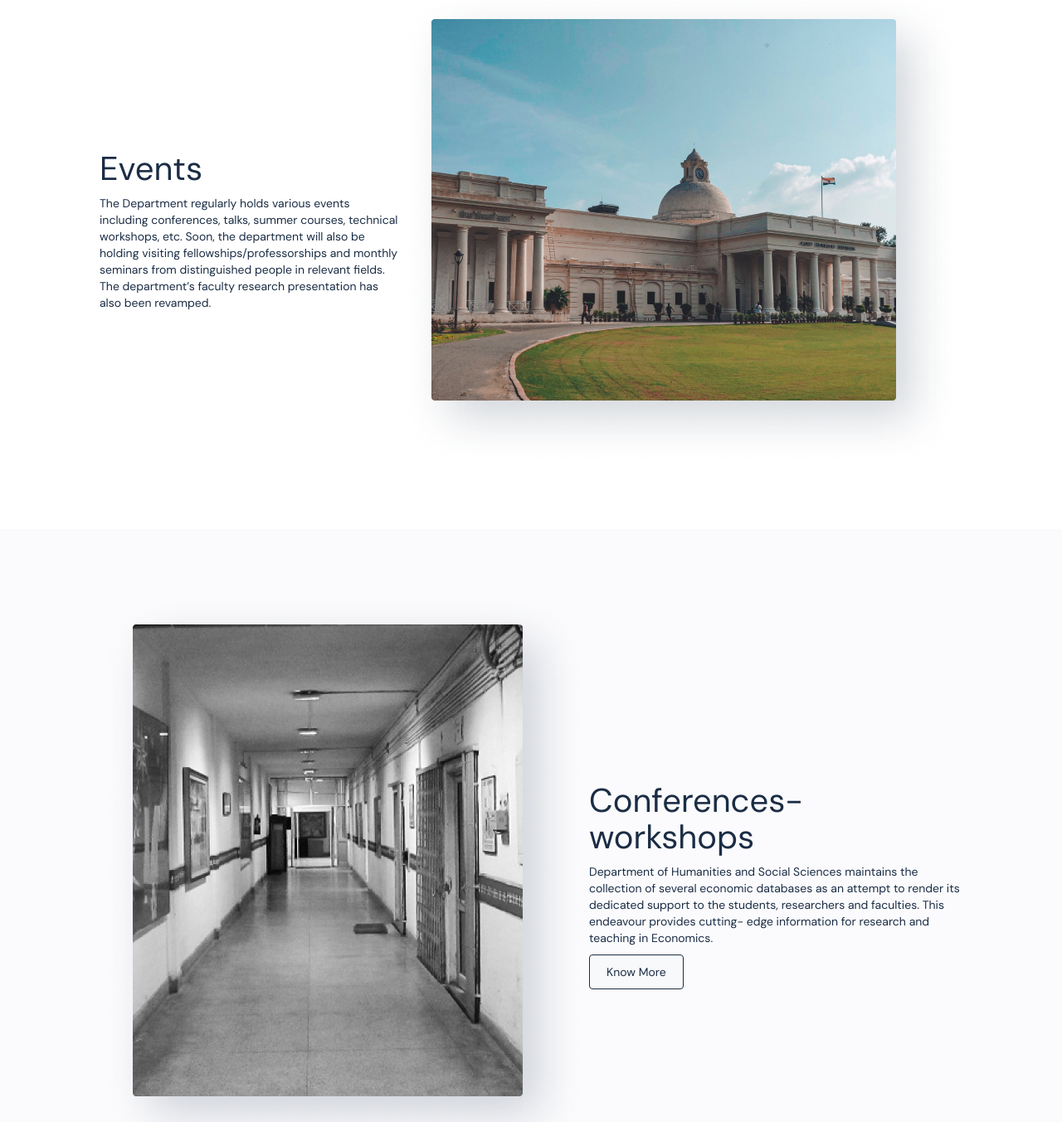
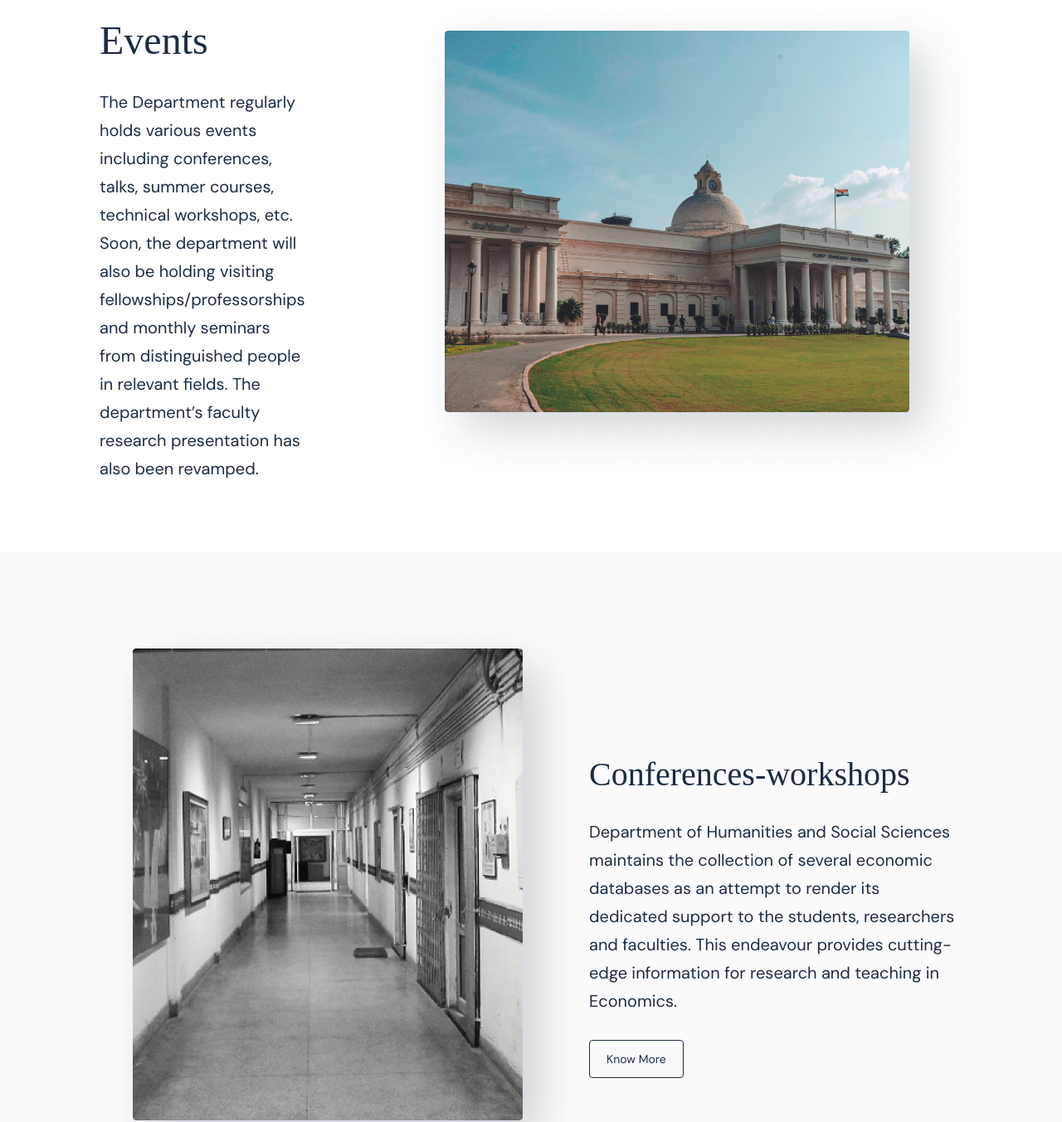
Before and after one commit to quantumsplicer/HHS_IITR_website, a plain HTML site: page html/events.html in a window 1280 px wide. Shown: the part 232-1585 px from the top of the page at 83% size. Drawn offline with nearby package versions, Linux system fonts and the light colour scheme.

Commit message:
design changes

```diff
--- a/html/events.css
+++ b/html/events.css
@@ -60,6 +60,15 @@ body {
   margin: 0px 15px;
 }
 
+.view h2 {
+  font-size: 48px;
+  color: rgba(27, 45, 69, 1);
+  font-weight: 400;
+  font-family: Domaine Display Test;
+  font-style: normal;
+  padding: 20px 0 20px 0;
+}
+
 /* Footer */
 .footer {
   background: #1b2d45;
--- a/html/events.html
+++ b/html/events.html
@@ -38,7 +38,7 @@
             <div class="view">
                 <div>
                     <h2>Events</h2>
-                    <p>
+                    <p style="padding-right: 10vw;">
                       The Department regularly holds various events including conferences, talks,
                       summer courses, technical workshops, etc. Soon, the department will also be
                       holding visiting fellowships/professorships and monthly seminars from
@@ -48,7 +48,7 @@
                 </div>
                 <img src="/static/images/mainbuilding.png">
             </div>
-            <div class="view">
+            <div class="view1">
                 <div>
                     <h2>Conferences-workshops</h2>
                     <p>
@@ -61,7 +61,7 @@
                 </div>
                 <img src="/static/images/image.png">
             </div>
-            <div class="view">
+            <div class="view1">
                 <div>
                     <h2>Honors and Awards</h2>
                     <p>
@@ -74,7 +74,7 @@
                 </div>
                 <img src="/static/images/image.png">
             </div>
-            <div class="view">
+            <div class="view1">
               <div>
                   <h2>Activities</h2>
                   <p>
@@ -87,7 +87,7 @@
               </div>
               <img src="/static/images/image.png">
           </div>
-          <div class="view">
+          <div class="view1">
               <div>
                   <h2>Talks</h2>
                   <p>
--- a/html/people.css
+++ b/html/people.css
@@ -113,14 +113,62 @@ i {
   color: rgba(27, 45, 69, 1);
 }
 
+.view1 {
+  padding: 75px 120px;
+  display: flex;
+  align-items: center;
+}
+
+.view1:nth-child(even) {
+  flex-direction: row-reverse;
+  background: rgba(251, 251, 253, 1);
+}
+
+.view1 button {
+  background: rgba(248, 249, 251, 1);
+  border: 1px solid rgba(27, 45, 69, 1);
+  padding: 12px 20px;
+  border-radius: 4px;
+  color: rgba(27, 45, 69, 1);
+  margin-top: 20px;
+}
+
 .view h2 {
-  font-size: 40px;
+  font-size: 48px;
   color: rgba(27, 45, 69, 1);
   font-weight: 400;
+  font-family: Domaine Display Test;
+  font-style: normal;
+  padding: 20px 0 20px 0;
 }
 
 .view p {
   color: rgba(27, 45, 69, 1);
+  font-family: DM Sans;
+  font-style: normal;
+  font-weight: normal;
+  font-size: 20px;
+  line-height: 170%;
+  /* or 27px */
+}
+
+.view1 h2 {
+  font-size: 40px;
+  color: rgba(27, 45, 69, 1);
+  font-weight: 400;
+  font-family: Domaine Display Test;
+  font-style: normal;
+  padding: 20px 0 20px 0;
+}
+
+.view1 p {
+  color: rgba(27, 45, 69, 1);
+  font-family: DM Sans;
+  font-style: normal;
+  font-weight: normal;
+  font-size: 20px;
+  line-height: 170%;
+  /* or 27px */
 }
 
 .view button {
```
Also changed, not shown: html/people.html (+3 -3 lines).
